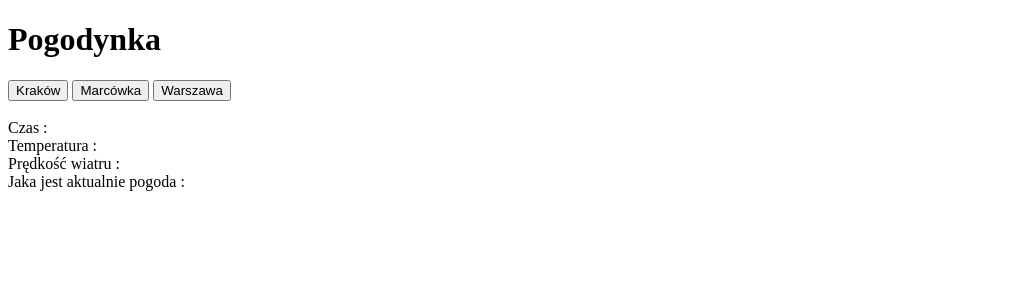
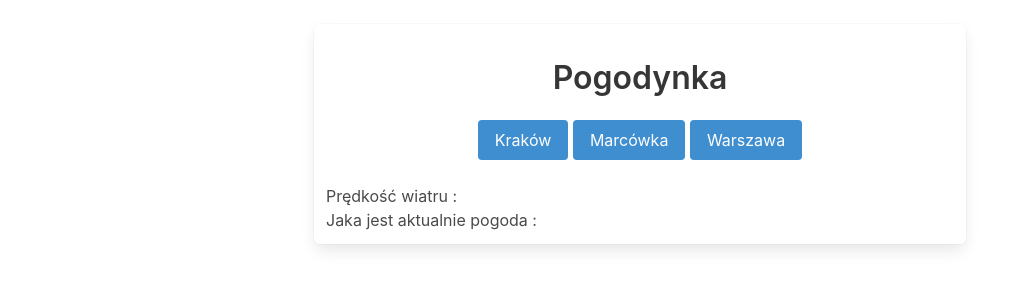
Before and after one commit to JarekBigaj/WeatherApp, a plain HTML site: page index.html in a window 1280 px wide. Shown: the whole page, without its empty margins (0-1022 px from the left). Drawn offline with nearby package versions, Linux system fonts and the light colour scheme; no server answers.

Commit message:
added css style bulma.io framework

```diff
--- a/app.js
+++ b/app.js
@@ -45,8 +45,8 @@ const displayWeatherData = (currentWeather) =>{
     const {temperature,time,weathercode,winddirection,windspeed} = currentWeather;
 
     timeLabel.textContent = time;
-    tempLabel.textContent = temperature;
-    windSpeedLabel.textContent = windspeed;
+    tempLabel.textContent = temperature+" °C";
+    windSpeedLabel.textContent = windspeed + " km/h";
     const informationAboutCurrentWeather = Object.entries(weatherCodeList).find((weather,index) => {
         const [code,informationAboutWeather] = weather;
         if(parseInt(code) === weathercode){
@@ -56,6 +56,7 @@ const displayWeatherData = (currentWeather) =>{
     weatherCodeLabel.textContent = informationAboutCurrentWeather;
 
 }
+
 
 const weatherCodeList = {
     0 : "Clear sky",
--- a/index.html
+++ b/index.html
@@ -4,31 +4,40 @@
     <meta charset="UTF-8">
     <meta http-equiv="X-UA-Compatible" content="IE=edge">
     <meta name="viewport" content="width=device-width, initial-scale=1.0">
+    <link rel="stylesheet" href="https://cdn.jsdelivr.net/npm/bulma@0.9.4/css/bulma.min.css">
+    <link rel="stylesheet" href="main.css">
     <title>Document</title>
 </head>
 <body>
-    <header>
-        <h1>Pogodynka</h1>
-    </header>
-    <main data-id="root">
-        <div data-id="buttonsField">
-            <button data-id="krakow">Kraków</button>
-            <button data-id="marcowka">Marcówka</button>
-            <button data-id="warsaw">Warszawa</button>
-        </div>
-        <div>
-            <br>
-            <label>Czas : </label>
-            <label data-id="time"></label>
-            <br>
-            <label>Temperatura : </label>
-            <label data-id="temperature"></label>
-            <br>
-            <label>Prędkość wiatru : </label>
-            <label data-id="windSpeed"></label>
-            <br>
-            <label>Jaka jest aktualnie pogoda : </label>
-            <label data-id="weatherCode"></label>
+    <main class="columns is-centered mt-5" data-id="root">
+        <div class="box column is-half">
+            <div class="is-pulled-right">
+                <label class="" data-id="time"></label>
+            </div>
+            <div class="has-text-centered m-5">
+                <h1 class="title">Pogodynka</h1>
+            </div>
+            <div class="field has-text-centered m-5" data-id="buttonsField">
+                <button class="button is-info" data-id="krakow">Kraków</button>
+                <button class="button is-info" data-id="marcowka">Marcówka</button>
+                <button class="button is-info" data-id="warsaw">Warszawa</button>
+            </div>
+            <div class="">
+                <div class="">
+
+                    <div class="">
+                        <label class="label" data-id="temperature"></label>
+                    </div>
+                    <div class="">
+                        <label class="">Prędkość wiatru : </label>
+                        <label class="" data-id="windSpeed"></label>
+                    </div>
+                    <div class="">
+                        <label class="">Jaka jest aktualnie pogoda : </label>
+                        <label class="" data-id="weatherCode"></label>
+                    </div>
+                </div>
+            </div>
         </div>
     </main>
     <script src="app.js" type="module"></script>
--- /dev/null
+++ b/main.css
@@ -0,0 +1 @@
+@import "https://cdn.jsdelivr.net/npm/bulma@0.9.4/css/bulma.min.css";
```
